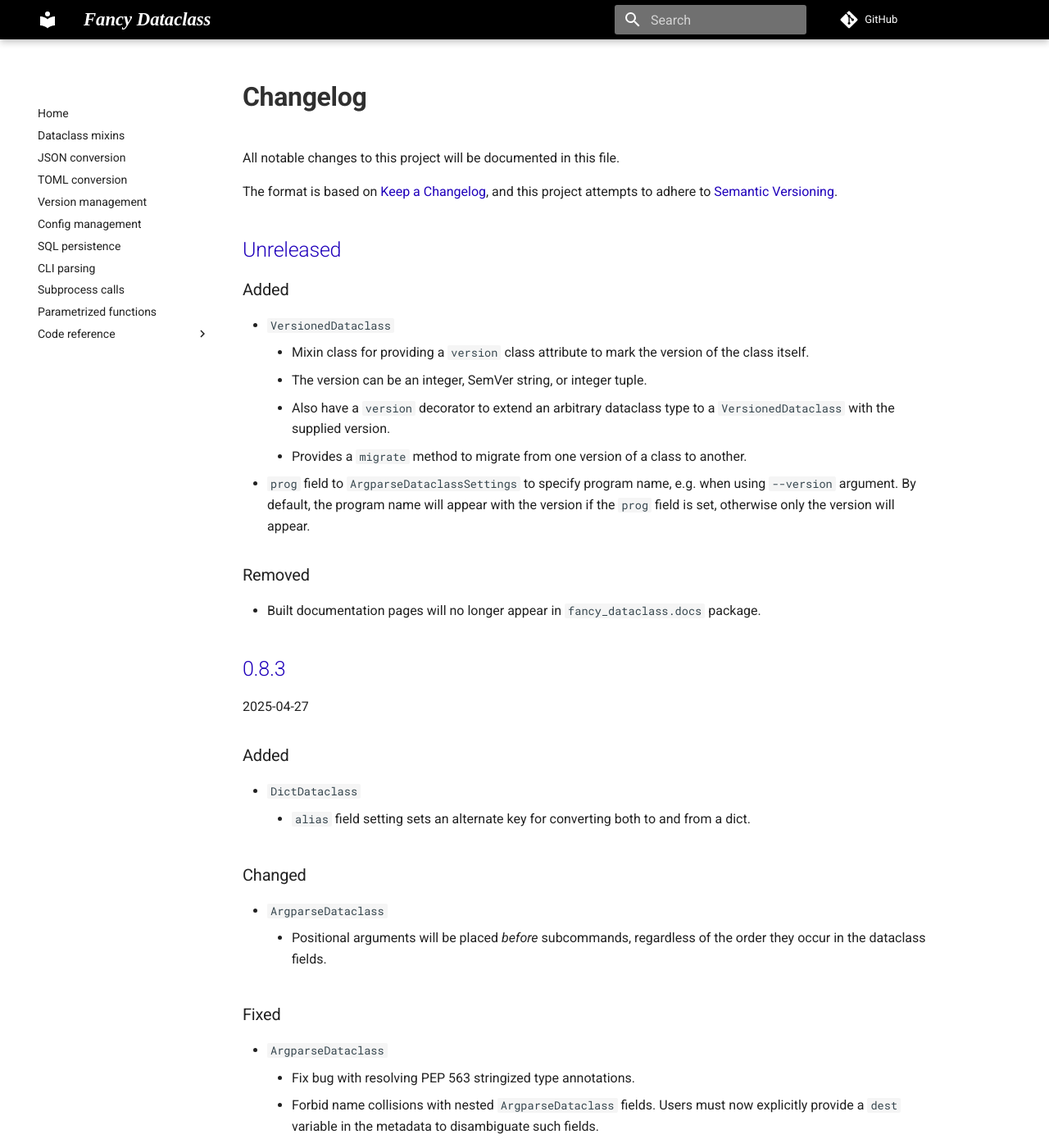
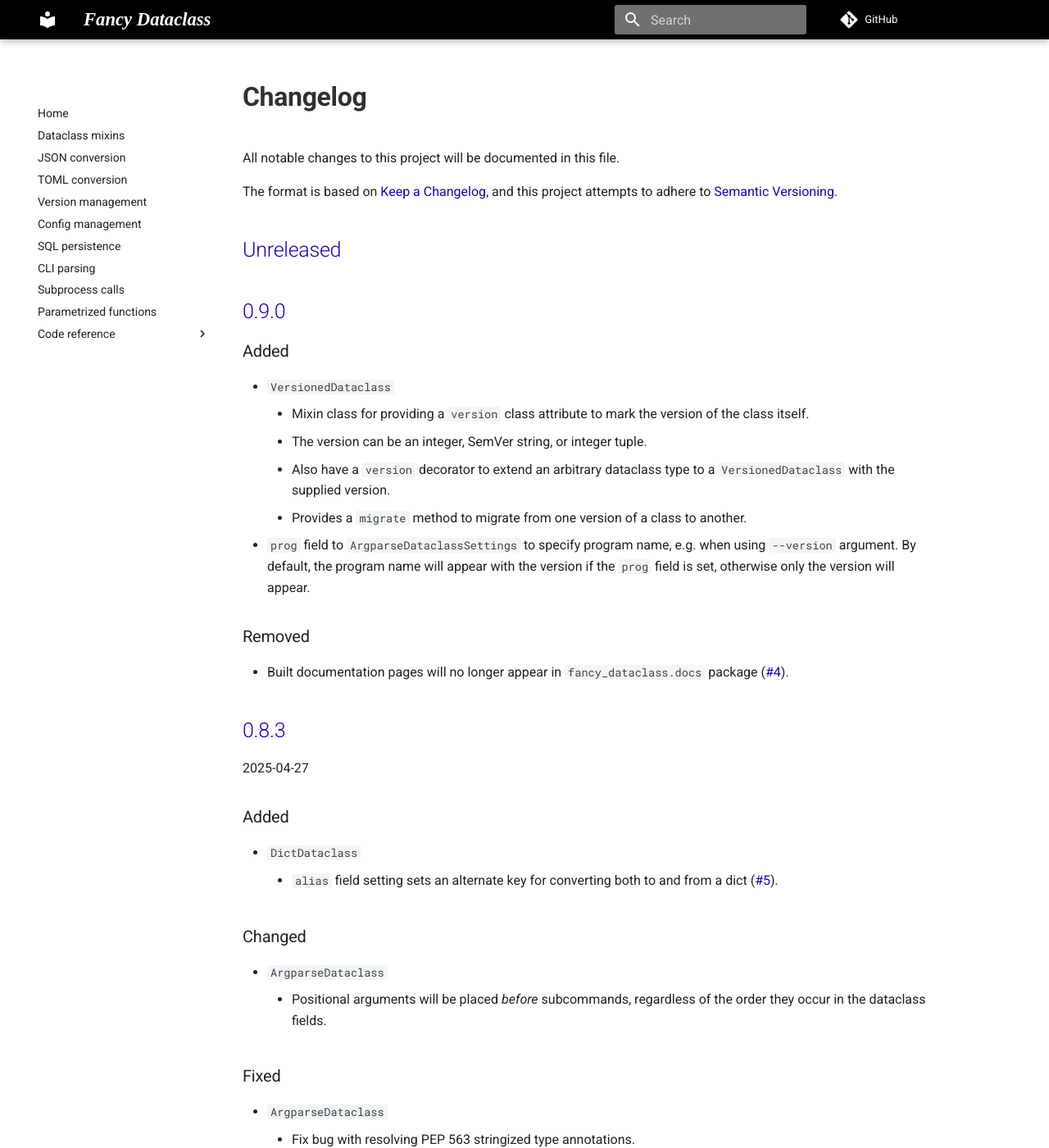
Before and after one commit to jeremander/fancy-dataclass, an MkDocs documentation site: the page built from docs/CHANGELOG.md, in a window 1280 px wide and 1400 px high. Shown: the whole window at 82% size. Built offline with MkDocs 1.6.1 and Material for MkDocs 9.7.7, drawn with Linux system fonts in a browser that asks for light colours; comment, search, counter and statistics services are not loaded.

Commit message:
docs: update CHANGELOG

```diff
--- a/docs/CHANGELOG.md
+++ b/docs/CHANGELOG.md
@@ -16,6 +16,8 @@ Types of changes:
 
 ## [Unreleased]
 
+## [0.9.0]
+
 ### Added
 
 - `VersionedDataclass`
@@ -27,7 +29,7 @@ Types of changes:
 
 ### Removed
 
-- Built documentation pages will no longer appear in `fancy_dataclass.docs` package.
+- Built documentation pages will no longer appear in `fancy_dataclass.docs` package ([#4]).
 
 ## [0.8.3]
 
@@ -36,7 +38,7 @@ Types of changes:
 ### Added
 
 - `DictDataclass`
-    - `alias` field setting sets an alternate key for converting both to and from a dict.
+    - `alias` field setting sets an alternate key for converting both to and from a dict ([#5]).
 
 ### Changed
 
@@ -354,7 +356,8 @@ Types of changes:
     - `SQLDataclass`: SQL persistence via `sqlalchemy`
     - `SubprocessDataclass`: call out to another program via `subprocess`
 
-[unreleased]: https://github.com/jeremander/fancy-dataclass/compare/v0.8.3...HEAD
+[unreleased]: https://github.com/jeremander/fancy-dataclass/compare/v0.9.0...HEAD
+[0.9.0]: https://github.com/jeremander/fancy-dataclass/releases/tag/v0.9.0
 [0.8.3]: https://github.com/jeremander/fancy-dataclass/releases/tag/v0.8.3
 [0.8.2]: https://github.com/jeremander/fancy-dataclass/releases/tag/v0.8.2
 [0.8.1]: https://github.com/jeremander/fancy-dataclass/releases/tag/v0.8.1
@@ -379,6 +382,8 @@ Types of changes:
 
 [#1]: https://github.com/jeremander/fancy-dataclass/issues/1
 [#3]: https://github.com/jeremander/fancy-dataclass/issues/3
+[#4]: https://github.com/jeremander/fancy-dataclass/issues/4
+[#5]: https://github.com/jeremander/fancy-dataclass/issues/5
 
 <br>
 
```
